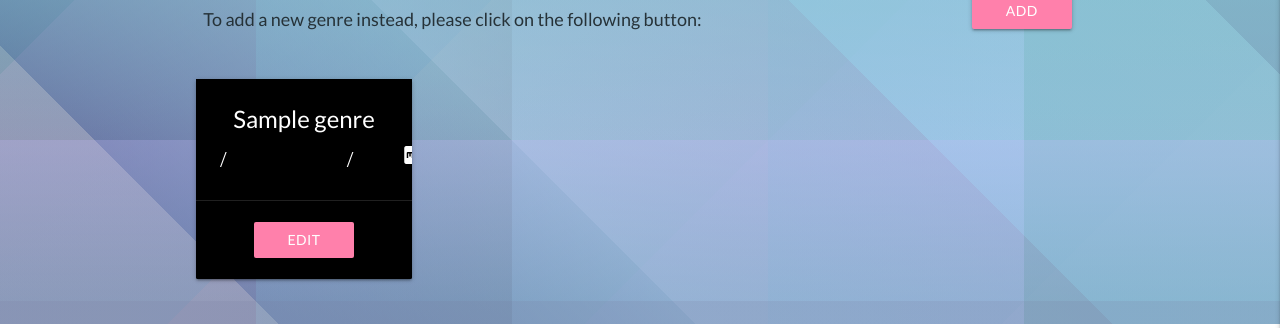
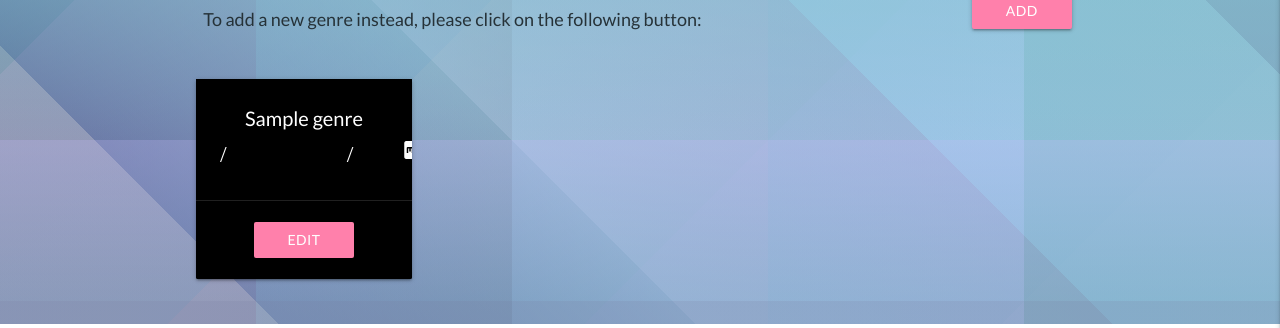
Before and after one commit to emmawalshdev/The-Book-bar, a Flask app: page /get_genres in a window 1280 px wide. Shown: the part 342-670 px from the top of the page. Run offline with Flask 2, Linux system fonts and the light colour scheme; a database or web service that is not in the repository returns one stand-in record (values such as "Sample title"); some libraries are stand-ins or nearby versions.

```diff
--- a/static/css/style.css
+++ b/static/css/style.css
@@ -62,6 +62,11 @@ h3{
 /* general font styling */
 p{
     font-size: 1.2rem;
+}
+
+.card-genre-title{
+    font-size:20px;
+    padding-bottom:5px;
 }
 
 .blue-title-p{
--- a/templates/edit_book.html
+++ b/templates/edit_book.html
@@ -74,7 +74,7 @@
                     <button type="submit" class="waves-effect btn add-button modal-trigger" href="#modal1">
                         Save
                     </button>
-                    <a href="{{ url_for('books_new') }}" class="waves-effect btn delete-button">
+                    <a href="{{ url_for('bookpage',book_name=get_book.book_name) }}" class="waves-effect btn delete-button">
                         Cancel
                     </a>
                     <button class="btn delete-button modal-trigger" href="#modal-{{ get_book._id }}">
--- a/templates/editreview.html
+++ b/templates/editreview.html
@@ -136,7 +136,7 @@
                             </div>
                         </div>
                         <div class="row">
-                            <div class="col s12">
+                            <div class="col s12 center">
                                 <button type="submit" class="waves-effect btn add-button modal-trigger" href="#modal1">
                                     Submit
                                 </button>
--- a/templates/genres.html
+++ b/templates/genres.html
@@ -45,7 +45,7 @@
                     <!--card content-->
                     <div class="card-content black white-text">
                         <!--genre-name-->
-                        <p class="card-title">{{ genre.genre_name}}</p>
+                        <p class="card-genre-title">{{ genre.genre_name}}</p>
                         <!--genre icon-->
                         <p class="material-icons">
                             {{ genre.genre_icon}}
```
Also changed, not shown: README.md.
